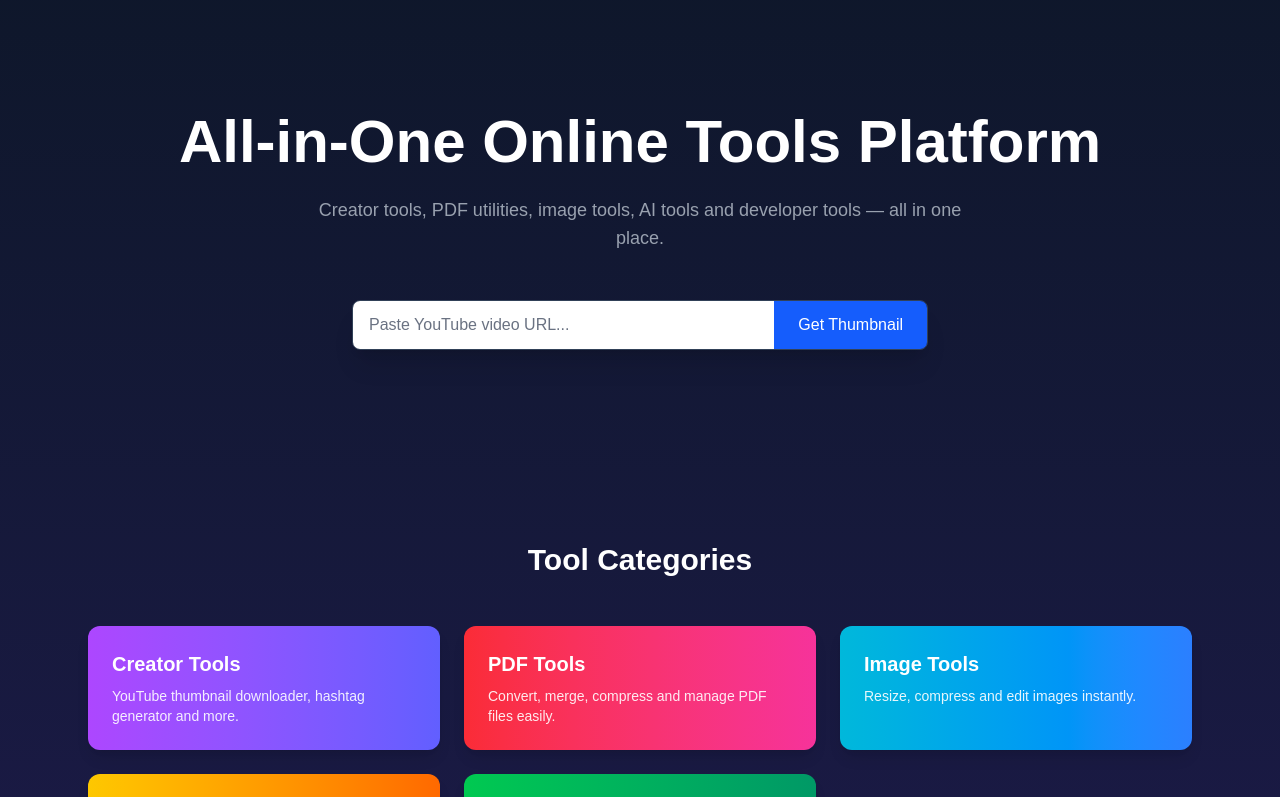
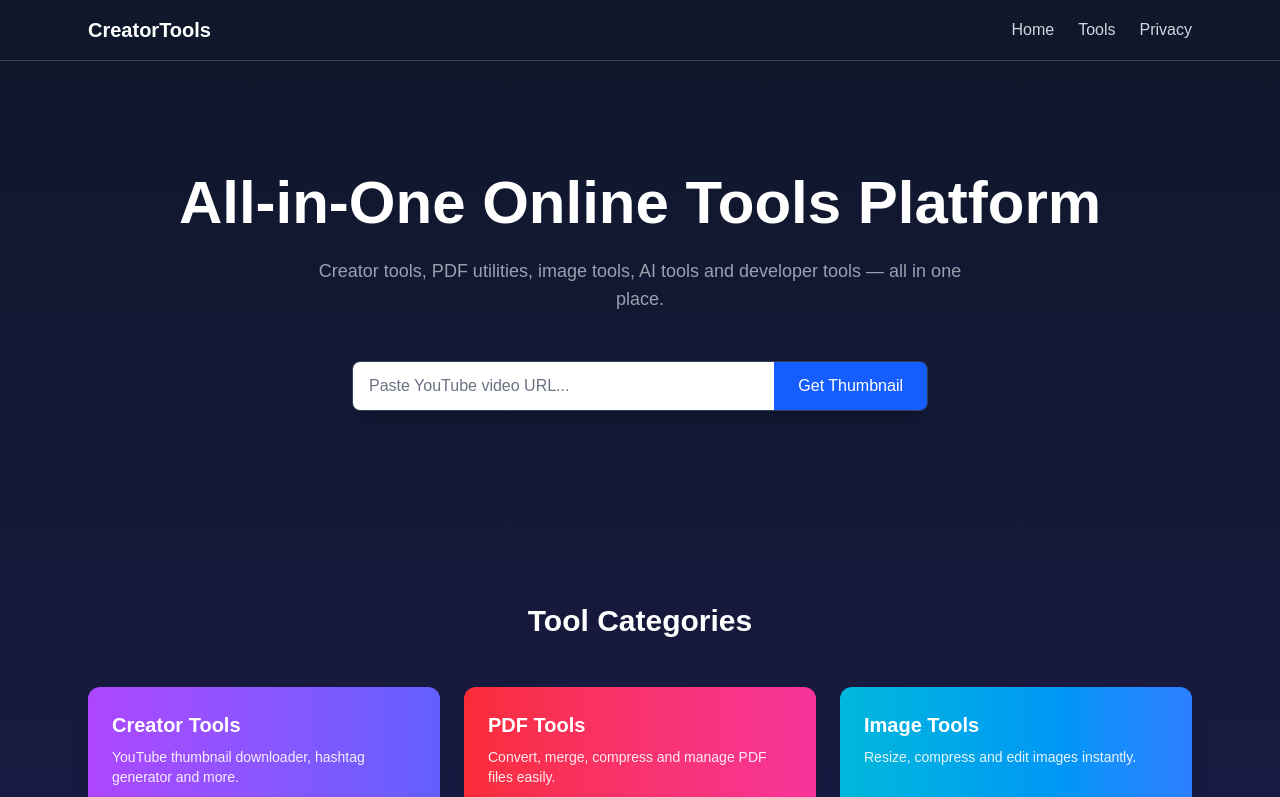
Before and after one commit to zeninfosolution7/creator-tools, a Next.js app: page / in a window 1280 px wide. Shown: the top 797 px of the page. Built offline with nearby package versions, Linux system fonts and the light colour scheme.

Commit message:
added navigation header

```diff
--- a/app/layout.tsx
+++ b/app/layout.tsx
@@ -1,6 +1,7 @@
 import type { Metadata } from "next";
 import { Geist, Geist_Mono } from "next/font/google";
 import "./globals.css";
+import Header from "@/components/Header";
 import Footer from "@/components/Footer";
 
 const geistSans = Geist({
@@ -25,12 +26,11 @@ export default function RootLayout({
 }>) {
   return (
     <html lang="en">
-      <body
-        className={`${geistSans.variable} ${geistMono.variable} antialiased`}
-      >
-        {children}
+		<body>
+		  <Header />
+		  {children}
 		  <Footer />
-      </body>
+		</body>
     </html>
   );
 }
--- /dev/null
+++ b/components/Header.tsx
@@ -0,0 +1,29 @@
+export default function Header() {
+  return (
+    <header className="bg-slate-900 border-b border-slate-700">
+      <div className="max-w-6xl mx-auto px-6 py-4 flex justify-between items-center">
+
+        <a href="/" className="text-xl font-bold text-white">
+          CreatorTools
+        </a>
+
+        <nav className="flex gap-6 text-gray-300">
+
+          <a href="/" className="hover:text-white">
+            Home
+          </a>
+
+          <a href="/tools" className="hover:text-white">
+            Tools
+          </a>
+
+          <a href="/privacy-policy" className="hover:text-white">
+            Privacy
+          </a>
+
+        </nav>
+
+      </div>
+    </header>
+  );
+}
```
